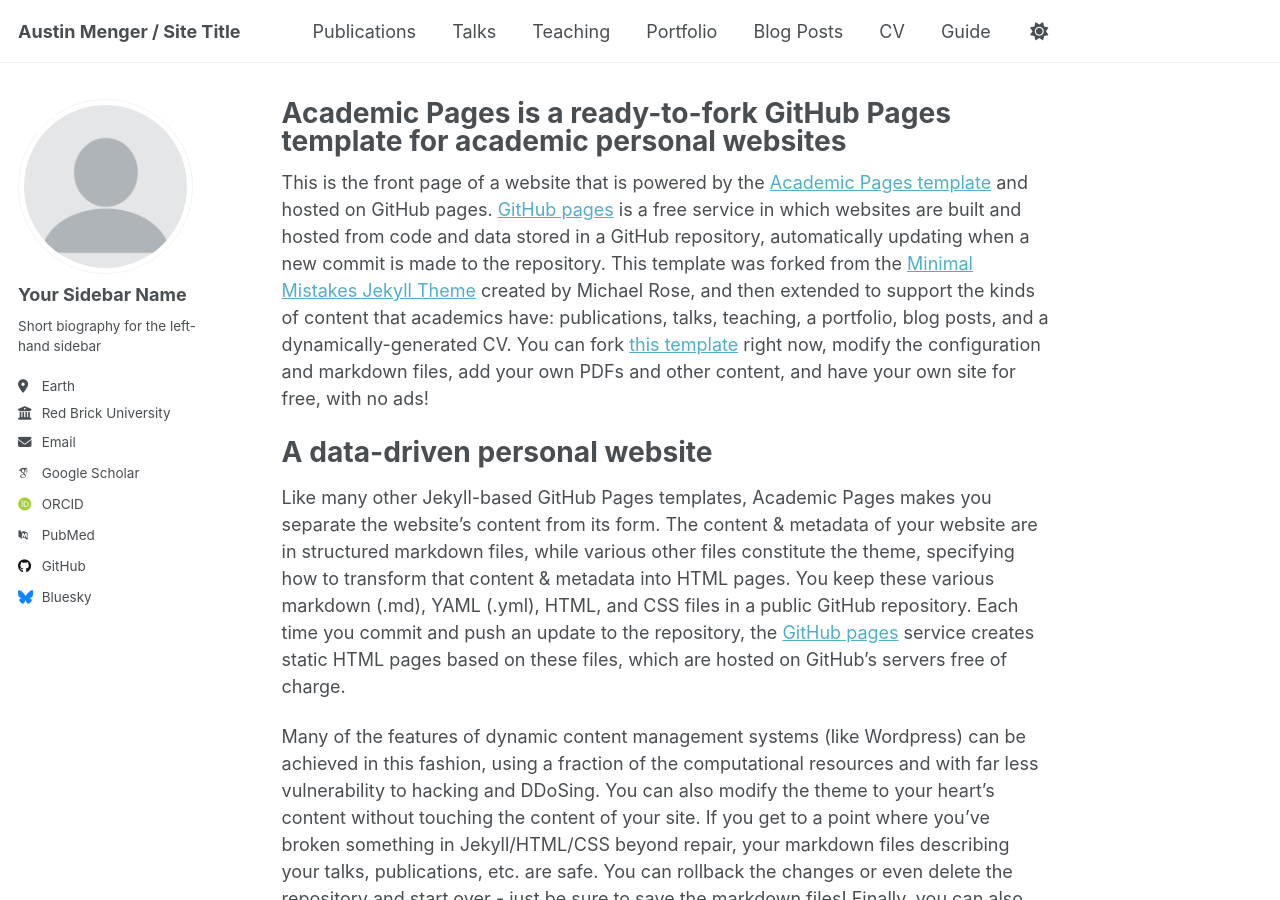
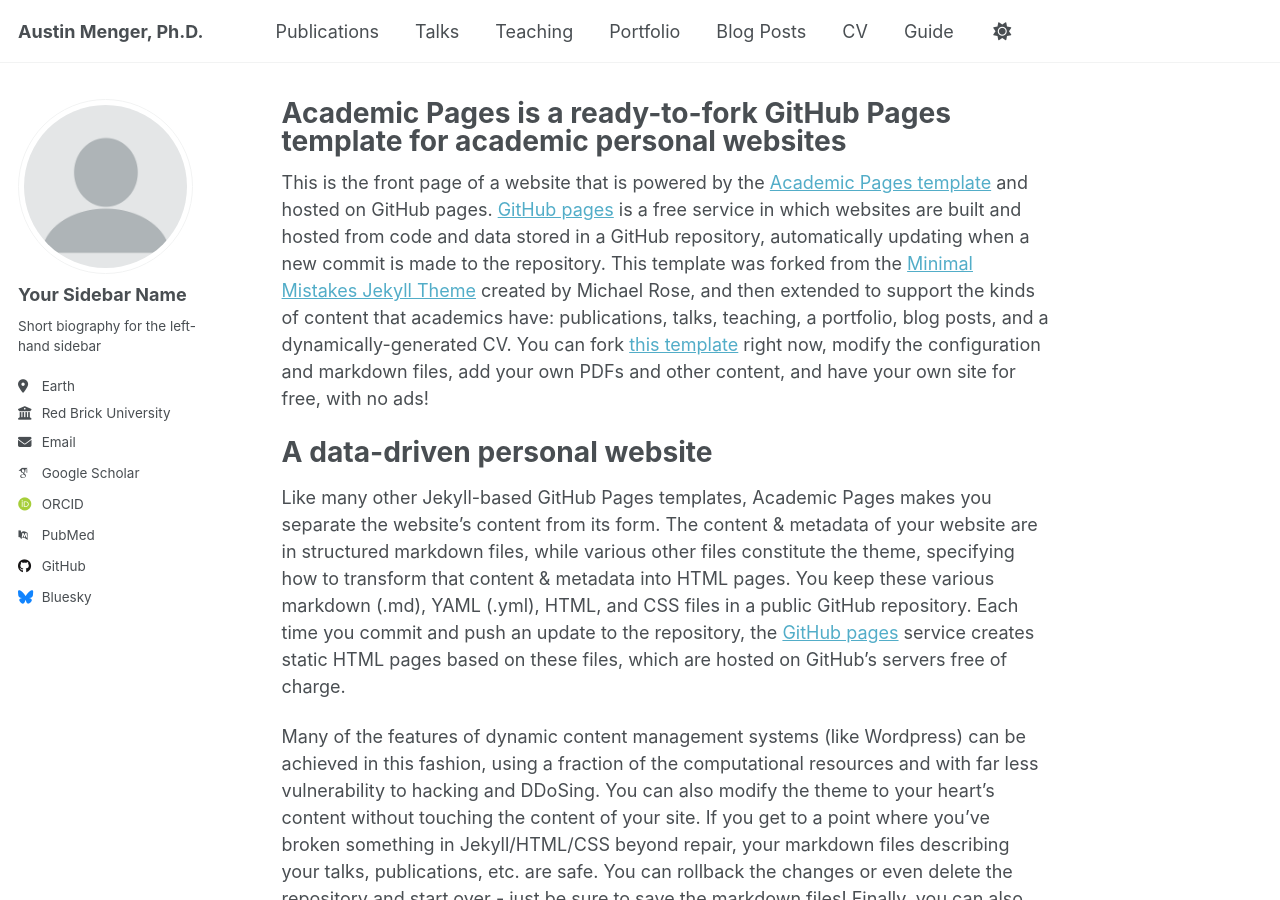
Before and after one commit to austinmenger/austinmenger.github.io, a Jekyll site: the page built from _pages/about.md, in a window 1280 px wide and 900 px high. Built offline with Jekyll 4.4.1, drawn with Linux system fonts in a browser that asks for light colours; some web fonts are replaced.

Commit message:
Update _config.yml

```diff
--- a/_config.yml
+++ b/_config.yml
@@ -9,7 +9,7 @@
 # Basic Site Settings
 locale                   : "en-US"
 site_theme               : "default"
-title                    : "Austin Menger / Site Title"
+title                    : "Austin Menger, Ph.D."
 title_separator          : "-"
 name                     : &name "Austin Menger, Ph.D."
 description              : &description "personal description"
```
